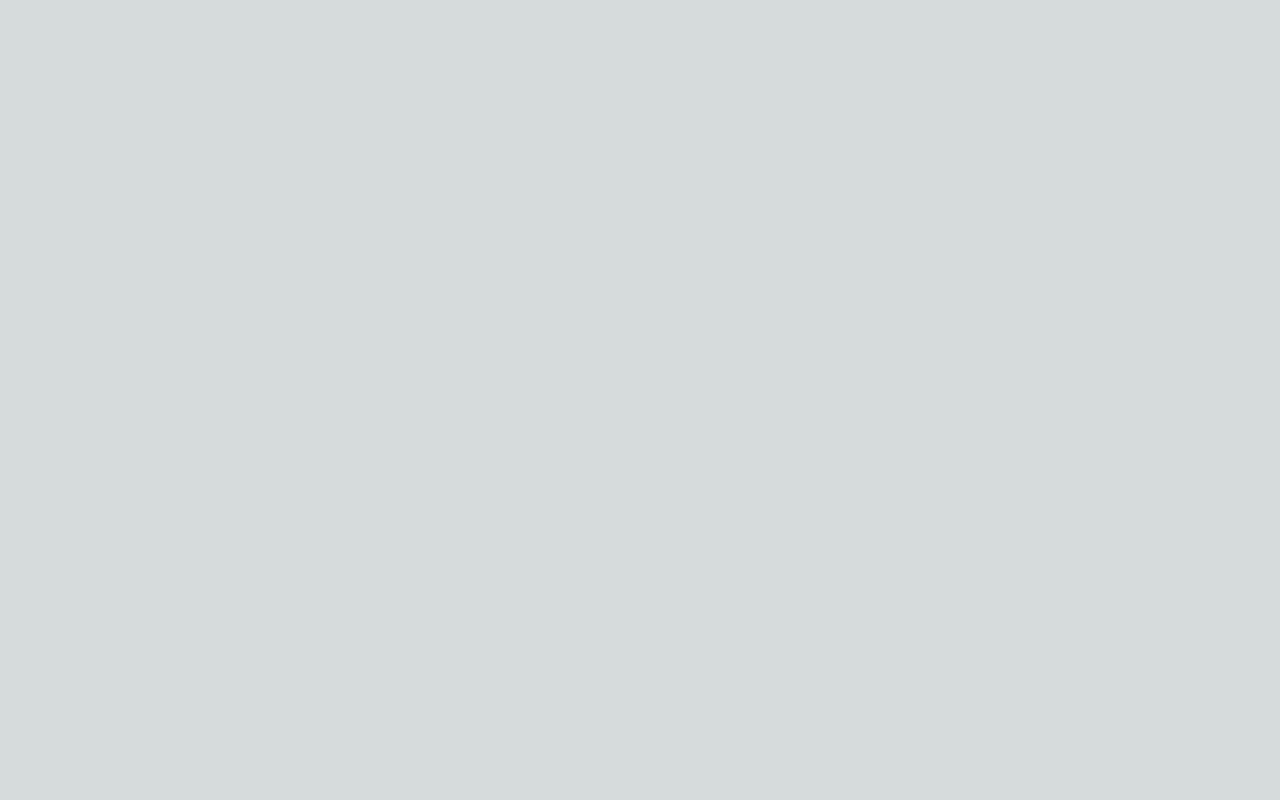
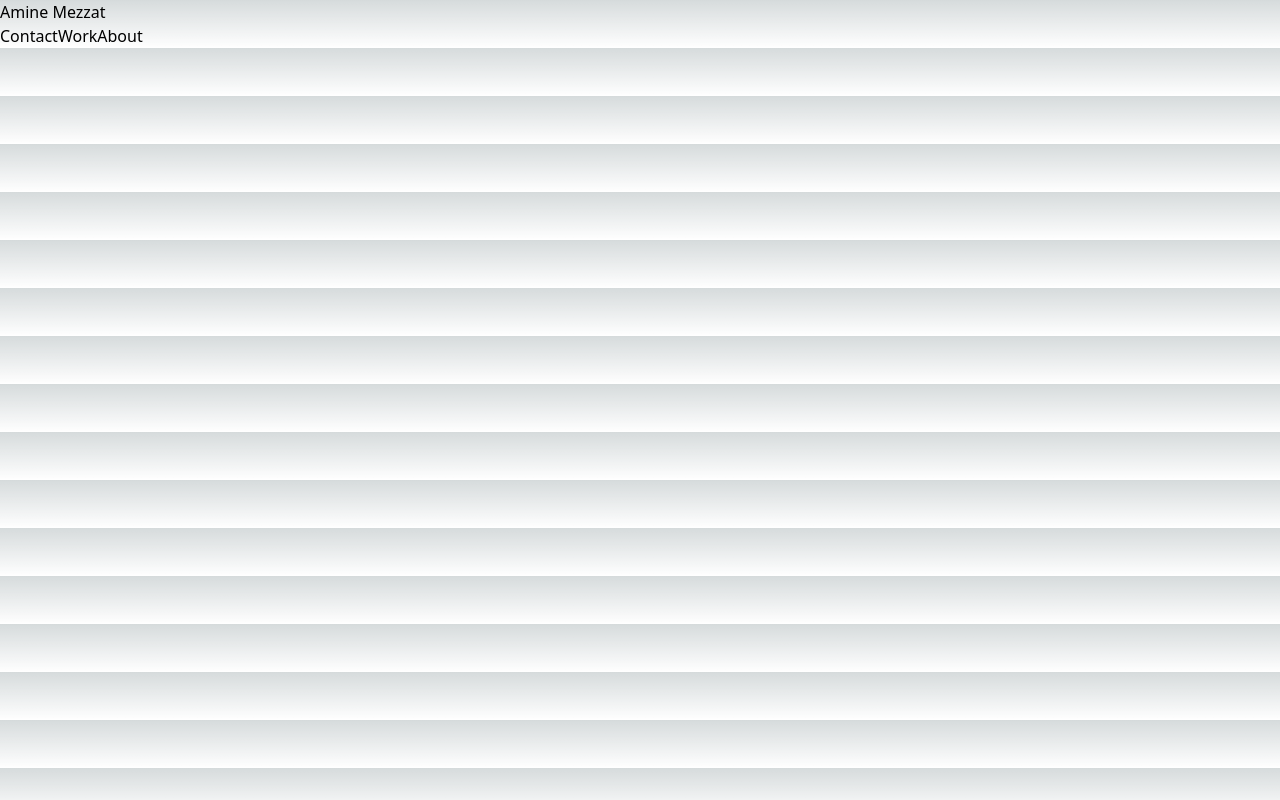
Before and after one commit to mezz01/mezzportfolio, a Next.js app: page / in a window 1280 px wide. Built offline with nearby package versions, Linux system fonts and the light colour scheme.

Commit message:
create components and layout

```diff
--- a/components/header.js
+++ b/components/header.js
@@ -1,5 +1,16 @@
-
+import Link from "next/link";
 
 export default function Header(params) {
-
+    return(
+        <div>
+            <ul>
+                <Link>Amine Mezzat</Link>
+            </ul>
+            <ul>
+                <Link>Contact</Link>
+                <Link>Work</Link>
+                <Link>About</Link>
+            </ul>
+        </div>
+    )
 }
--- a/src/pages/index.js
+++ b/src/pages/index.js
@@ -1,11 +1,13 @@
 import Image from 'next/image'
 import { Inter } from 'next/font/google'
+import Header from '../../components/header'
 
 const inter = Inter({ subsets: ['latin'] })
 
 export default function Home() {
   return (
     <main>
+      <Header></Header>
 
     </main>
   )
```
Also changed, not shown: src/pages/contact.js (added).
